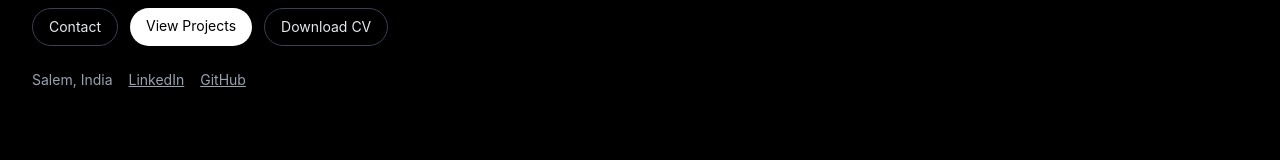
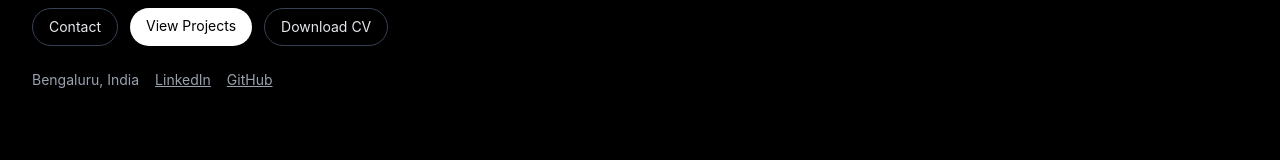
Before and after one commit to Jeevanantham-N/My-Portfolio, a React (Vite) app: page / in a window 1280 px wide. Shown: the part 409-569 px from the top of the page. Built offline with nearby package versions, Linux system fonts and the light colour scheme.

Commit message:
Update location from Salem to Bengaluru

```diff
--- a/src/App.jsx
+++ b/src/App.jsx
@@ -14,7 +14,7 @@ const resumeData = {
   "name": "N Jeevanantham",
   "email": "jeevasatn@gmail.com",
   "phone": "+91 98425 98260",
-  "location": "Salem, India",
+  "location": "Bengaluru, India",
   "linkedin": "https://www.linkedin.com/in/jeevanantham001/",
   "github": "https://github.com/Jeevanantham-N",
   "role": "Senior Associate Technology L1",
```
